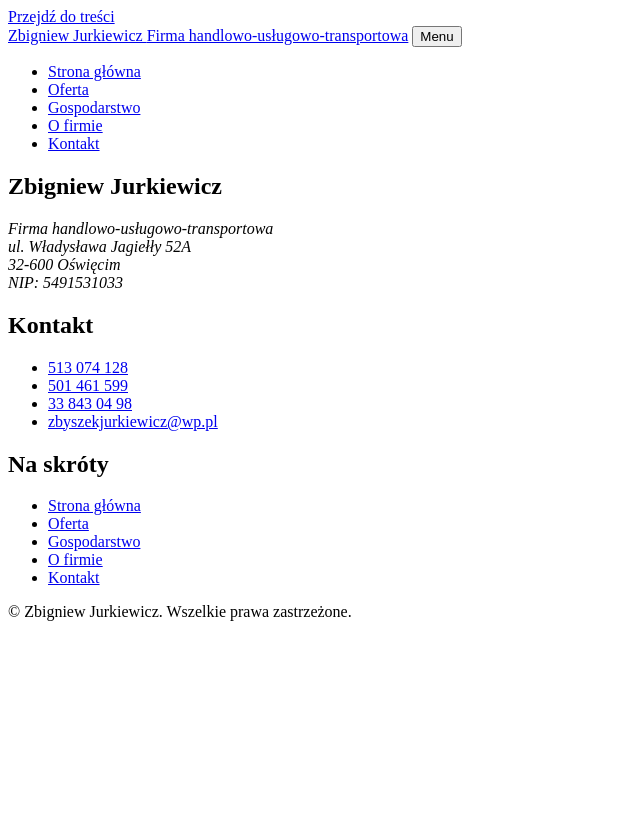
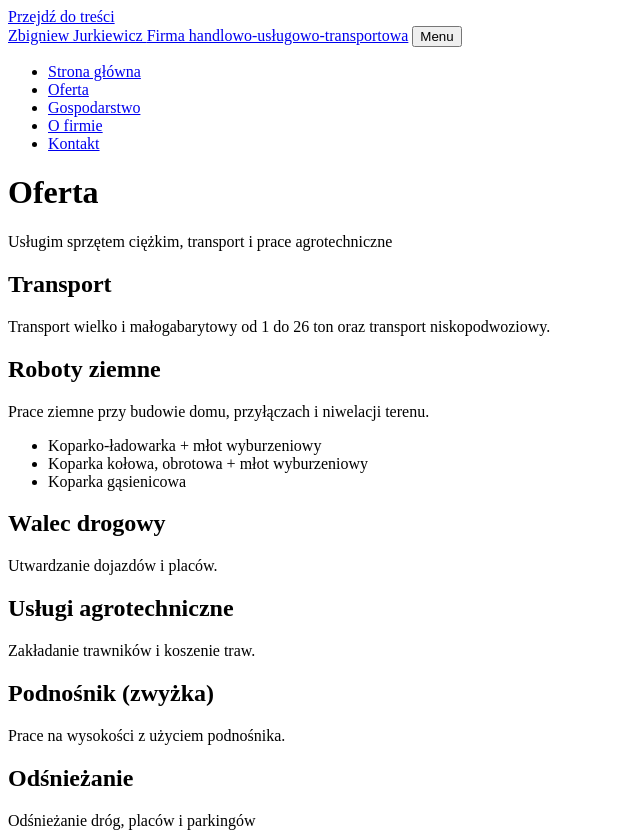
Before and after one commit to mikiniemikolaj/zj-ut.pl, a plain HTML site: page oferta.html in a window 1280 px wide. Shown: the top 833 px of the page, without its empty margins (0-640 px from the left). Before the commit the page ends 800 px from the top, so only its background shows below. Drawn offline with Linux system fonts and the light colour scheme.

Commit message:
Dodanie sekcji main do oferta.html jak i również dodanie sekcji z service list

```diff
--- a/oferta.html
+++ b/oferta.html
@@ -28,6 +28,49 @@
             </nav>
         </div>
     </header>
+
+    <main id="glowna-tresc">
+        <header class="page-header">
+            <div class="container">
+                <h1>Oferta</h1>
+                <p class="lead">Usługim sprzętem ciężkim, transport i prace agrotechniczne</p>
+            </div>
+        </header>
+
+        <div class="section">
+            <div class="container service-list">
+                <article class="service" id="transport">
+                    <h2>Transport</h2>
+                    <p>Transport wielko i małogabarytowy od 1 do 26 ton oraz transport niskopodwoziowy.</p>
+                </article>
+                <article class="service" id="roboty-ziemne">
+                    <h2>Roboty ziemne</h2>
+                    <p>Prace ziemne przy budowie domu, przyłączach i niwelacji terenu.</p>
+                    <ul>
+                        <li>Koparko-ładowarka + młot wyburzeniowy</li>
+                        <li>Koparka kołowa, obrotowa + młot wyburzeniowy</li>
+                        <li>Koparka gąsienicowa</li>
+                    </ul>
+                </article>
+                <article class="service" id="walec">
+                    <h2>Walec drogowy</h2>
+                    <p>Utwardzanie dojazdów i placów.</p>
+                </article>
+                <article class="service" id="agrotechnika">
+                    <h2>Usługi agrotechniczne</h2>
+                    <p>Zakładanie trawników i koszenie traw.</p>
+                </article>
+                <article class="service" id="zwyzka">
+                    <h2>Podnośnik (zwyżka)</h2>
+                    <p>Prace na wysokości z użyciem podnośnika.</p>
+                </article>
+                <article class="service" id="odsniezanie">
+                    <h2>Odśnieżanie</h2>
+                    <p>Odśnieżanie dróg, placów i parkingów</p>
+                </article>
+            </div>
+        </div>
+    </main>
 
         <footer class="site-footer">
         <div class="container footer-grid">
```
